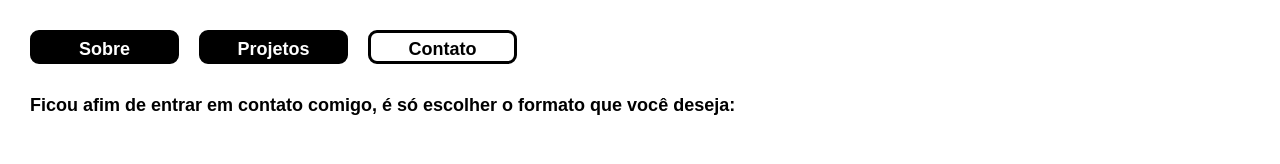
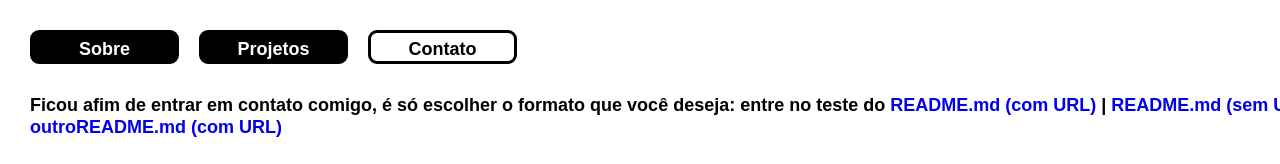
Before and after one commit to DesignSystemInteligente/sistemaQualquerA, a plain HTML site: page paginas/contato.html in a window 1280 px wide. Shown: the top 164 px of the page. Drawn offline with Linux system fonts and the light colour scheme; a web font is replaced by a local one.

Commit message:
testando o readme

```diff
--- a/paginas/contato.html
+++ b/paginas/contato.html
@@ -30,7 +30,7 @@
 
       <div class="item_conteudo template-conteudo_contato">
           <p class="item_texto_contato">
-            Ficou afim de entrar em contato comigo, é só escolher o formato que você deseja:
+            Ficou afim de entrar em contato comigo, é só escolher o formato que você deseja: entre no teste do <a href="README.md">README.md (com URL)</a> | <a href="outroMD/">README.md (sem URL)</a> | <a href="outroREADME.md">outroREADME.md (com URL)</a>
           </p>
 
           <form action="" method="get" class="item_mensagem_contato template-mensagem_contato">
```
Also changed, not shown: 3 other files.
